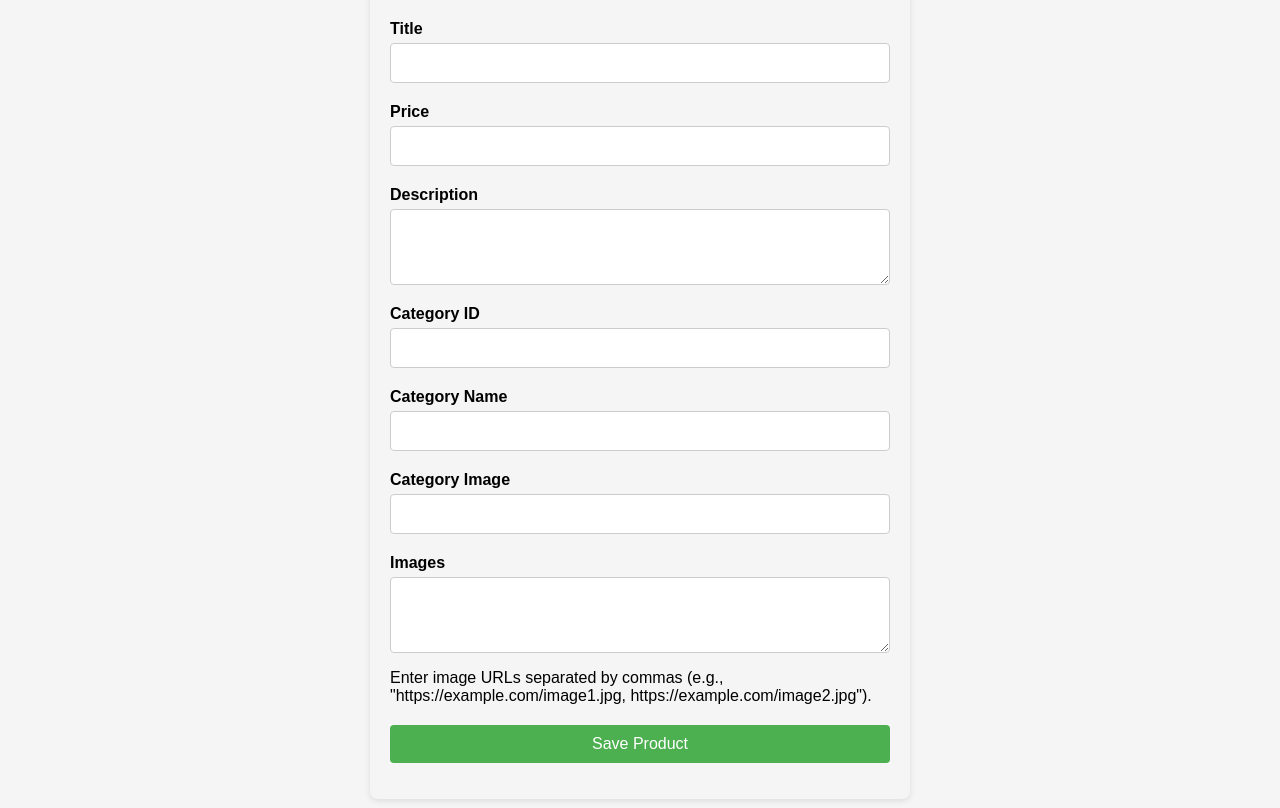
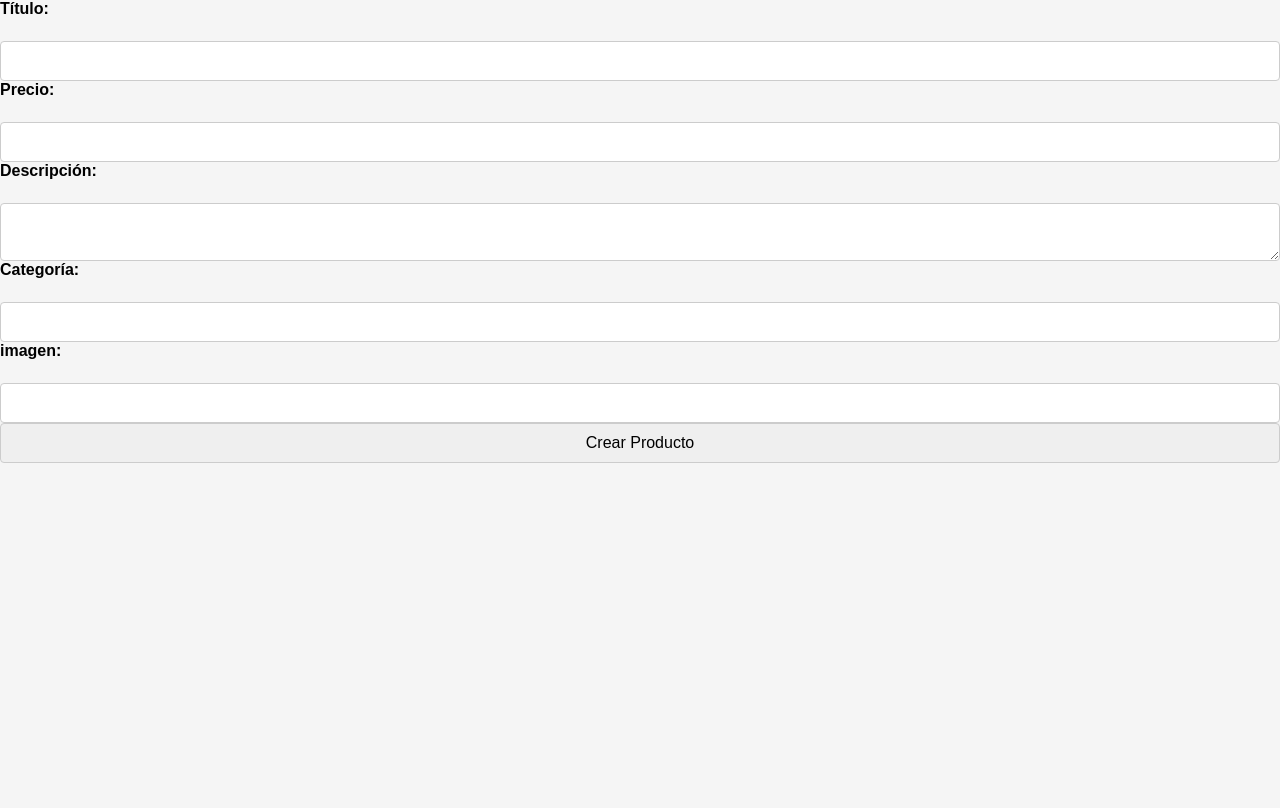
Before and after one commit to Angelskull27/progra-web2-main, a plain HTML site: page index.html in a window 1280 px wide. Shown: the part 107-915 px from the top of the page. After the commit the page ends 800 px from the top, so only its background shows below. Drawn offline with Linux system fonts and the light colour scheme; no server answers.

Commit message:
Update1 index.html

```diff
--- a/index.html
+++ b/index.html
@@ -7,42 +7,22 @@
     <title>Document</title>
 </head>
 <body>
-    <div class="form-container">
-        <h1>Product Form</h1>
-        <form id="product-form">
-          <div class="form-group">
-            <label for="title">Title</label>
-            <input type="text" id="title" name="title" required>
-          </div>
-          <div class="form-group">
-            <label for="price">Price</label>
-            <input type="number" id="price" name="price" required>
-          </div>
-          <div class="form-group">
-            <label for="description">Description</label>
-            <textarea id="description" name="description" rows="3" required></textarea>
-          </div>
-          <div class="form-group">
-            <label for="category-id">Category ID</label>
-            <input type="number" id="category-id" name="categoryId" required>
-          </div>
-          <div class="form-group">
-            <label for="category-name">Category Name</label>
-            <input type="text" id="category-name" name="categoryName" required>
-          </div>
-          <div class="form-group">
-            <label for="category-image">Category Image</label>
-            <input type="text" id="category-image" name="categoryImage" required>
-          </div>
-          <div class="form-group">
-            <label for="images">Images</label>
-            <textarea id="images" name="images" rows="3" required></textarea>
-            <p>Enter image URLs separated by commas (e.g., "https://example.com/image1.jpg, https://example.com/image2.jpg").</p>
-          </div>
-          <button type="submit">Save Product</button>
-        </form>
-      </div>
-    <h1>Lista de productos</h1>
+  <h1>Lista de productos</h1>
+  <form id="product-form">
+    <label for="title">Título:</label><br>
+    <input type="text" id="title" name="title"><br>
+    <label for="price">Precio:</label><br>
+    <input type="text" id="price" name="price"><br>
+    <label for="description">Descripción:</label><br>
+    <textarea id="description" name="description"></textarea><br>
+    <label for="category">Categoría:</label><br>
+    <input type="text" id="category" name="category"><br>
+    <label for="category">imagen:</label><br>
+    <input type="text" id="image" name="images"><br>
+    <input type="submit" value="Crear Producto">
+  </form>
+
+
     <div id="product-list"></div>
 
 
```
